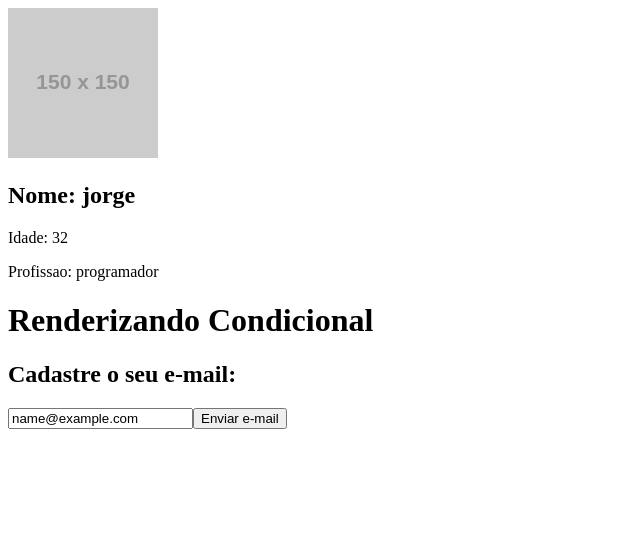
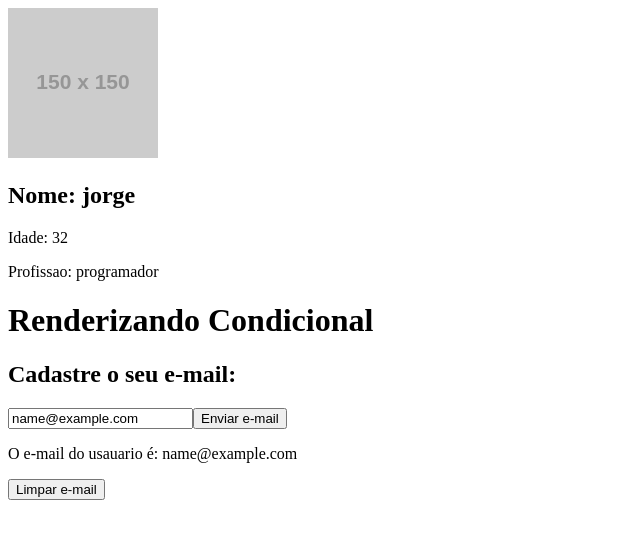
Before and after one commit to jhorgeluiz/Curso-React, a React (Vite) app: page / in a window 1280 px wide. Both pictures are taken after typing "name@example.com" into the empty fields and a click on the button "Enviar e-mail". Shown: the top 538 px of the page, without its empty margins (0-640 px from the left). Built offline with nearby package versions, Linux system fonts and the light colour scheme.

Commit message:
condicional

```diff
--- a/src/App.jsx
+++ b/src/App.jsx
@@ -14,8 +14,8 @@ function App() {
     foto = "https://via.placeholder.com/150"/>
 
 
-      <h1>Renderizando Condicional</h1>
-      <Condicional />
+    <h1>Renderizando Condicional</h1>
+    <Condicional />
 
 
     </>
--- a/src/components/Condicional.jsx
+++ b/src/components/Condicional.jsx
@@ -1,16 +1,38 @@
+import { useState } from "react"
+
 function Condicional() {
+    const [email, setEmail] = useState()
+    const [userEmail, setUserEmail] = useState()
+
 
     function enviarEmail(e) {
         e.preventDefault()
-        console.log('testando')
+        setUserEmail(email)
     }
+
+    function limparEmail(e) {
+        setUserEmail('')
+    }
+
+
     return (
         <>
 
             <h2>Cadastre o seu e-mail:</h2>
             <form>
-                <input type="email" placeholder="digite o seu e-mail" />
+                <input
+                type="email"
+                placeholder="digite o seu e-mail"
+                onChange={(e) => setEmail(e.target.value)}
+                />
                 <button type="submit" onClick={enviarEmail}>Enviar e-mail</button>
+
+                {userEmail && (
+                    <div>
+                        <p>O e-mail do usauario é: {userEmail}</p>
+                        <button onClick={limparEmail}>Limpar e-mail</button>
+                    </div>
+                )}
             </form>
 
         </>
```
